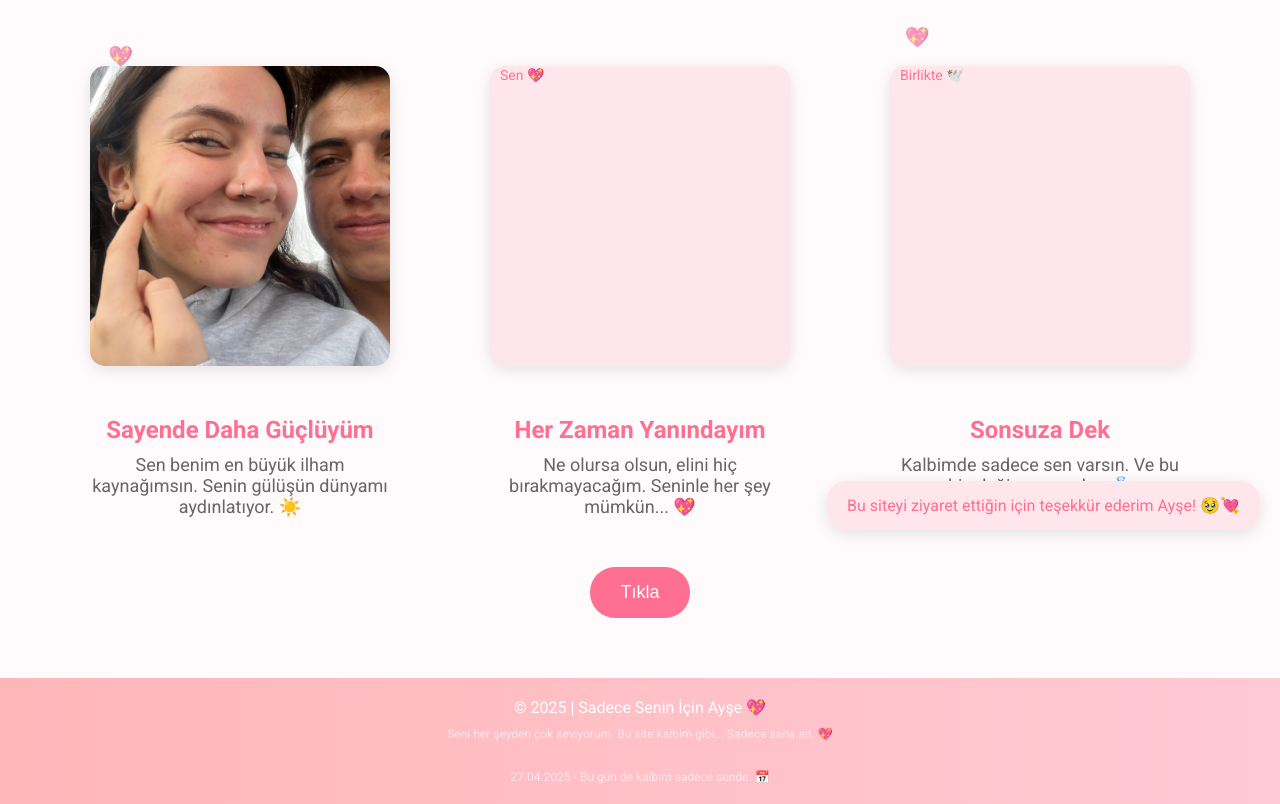
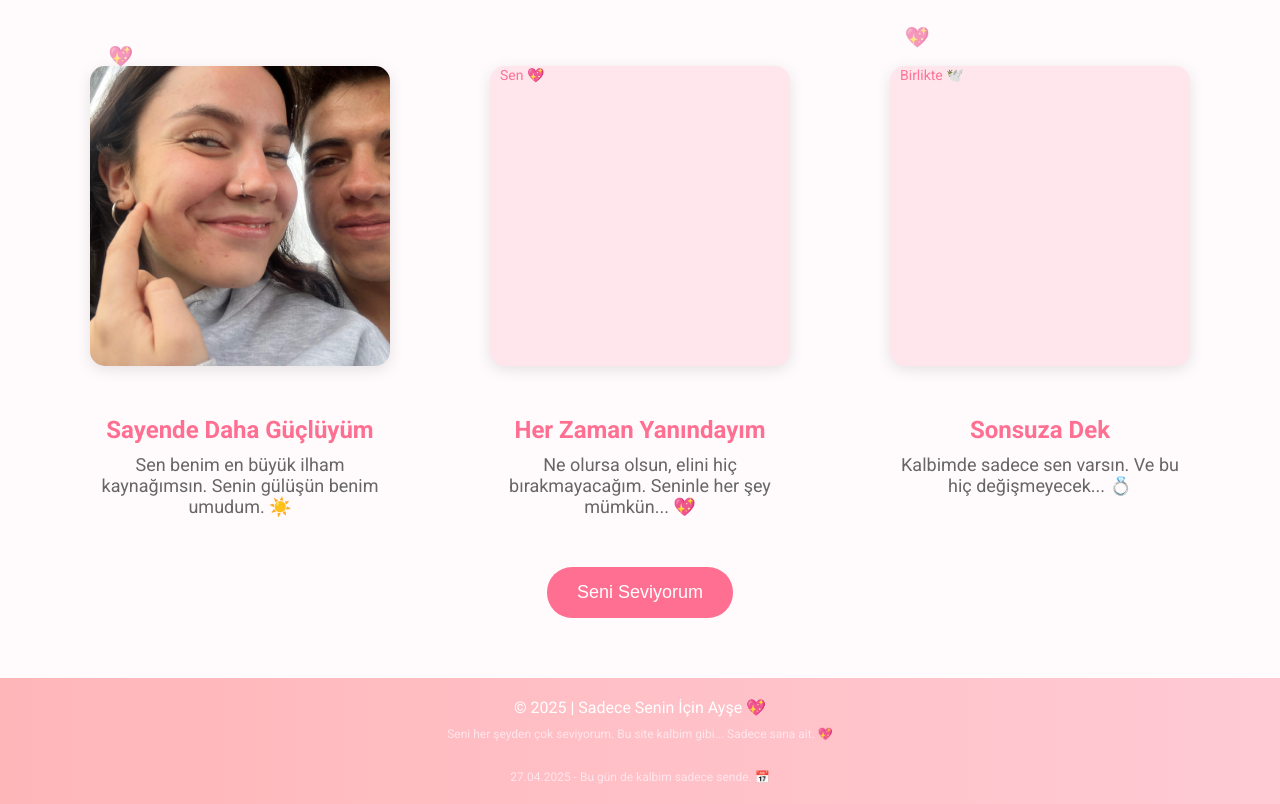
Before and after one commit to mamiyymis/ozel, a plain HTML site: page index.html in a window 1280 px wide. Shown: the part 250-1054 px from the top of the page. Drawn offline with Linux system fonts and the light colour scheme.

Commit message:
Update index.html

```diff
--- a/index.html
+++ b/index.html
@@ -244,7 +244,7 @@
 <body>
 
 <div class="opening-message" id="opening">
-  Ayşe'ye Özel Bir Sürpriz... 🎀
+  Sana Özel Bir Sürpriz... 🎀
 </div>
 
 <div class="hearts"></div>
@@ -288,7 +288,7 @@
 <div class="bottom-texts">
   <div>
     <h2>Sayende Daha Güçlüyüm</h2>
-    <p>Sen benim en büyük ilham kaynağımsın. Senin gülüşün dünyamı aydınlatıyor. ☀️</p>
+    <p>Sen benim en büyük ilham kaynağımsın. Senin gülüşün benim umudum. ☀️</p>
   </div>
   <div>
     <h2>Her Zaman Yanındayım</h2>
@@ -301,7 +301,7 @@
 </div>
 <!-- ...existing code... -->
 <div style="text-align: center; margin: 50px 0;">
-    <button class="center-button" onclick="location.href='mektup.html'">Tıkla</button>
+    <button class="center-button" onclick="location.href='mektup.html'">Seni Seviyorum</button>
 </div>
   <!-- ...existing code... -->
 
@@ -310,11 +310,6 @@
   <small>Seni her şeyden çok seviyorum. Bu site kalbim gibi... Sadece sana ait. 💖</small>
   <br><small>27.04.2025 - Bu gün de kalbim sadece sende. 📅</small>
 </footer>
-
-<!-- Ziyaretçi Mesajı -->
-<div class="visitor-message">
-  Bu siteyi ziyaret ettiğin için teşekkür ederim Ayşe! 🥹💘
-</div>
 
 <script>
   // Açılış Yazısı
```
